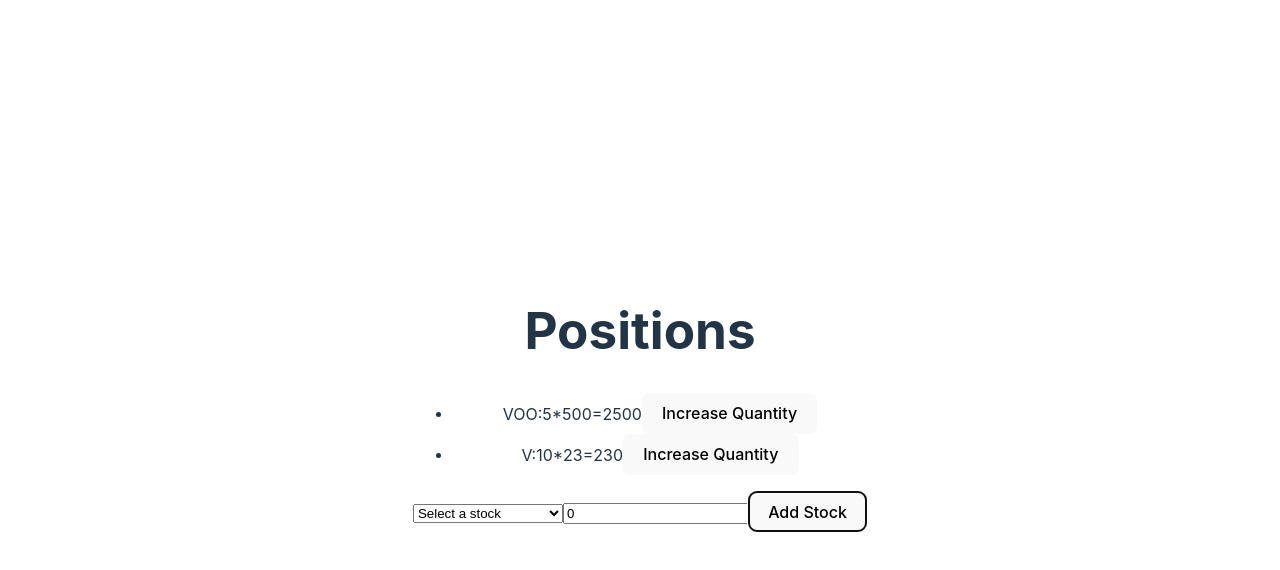
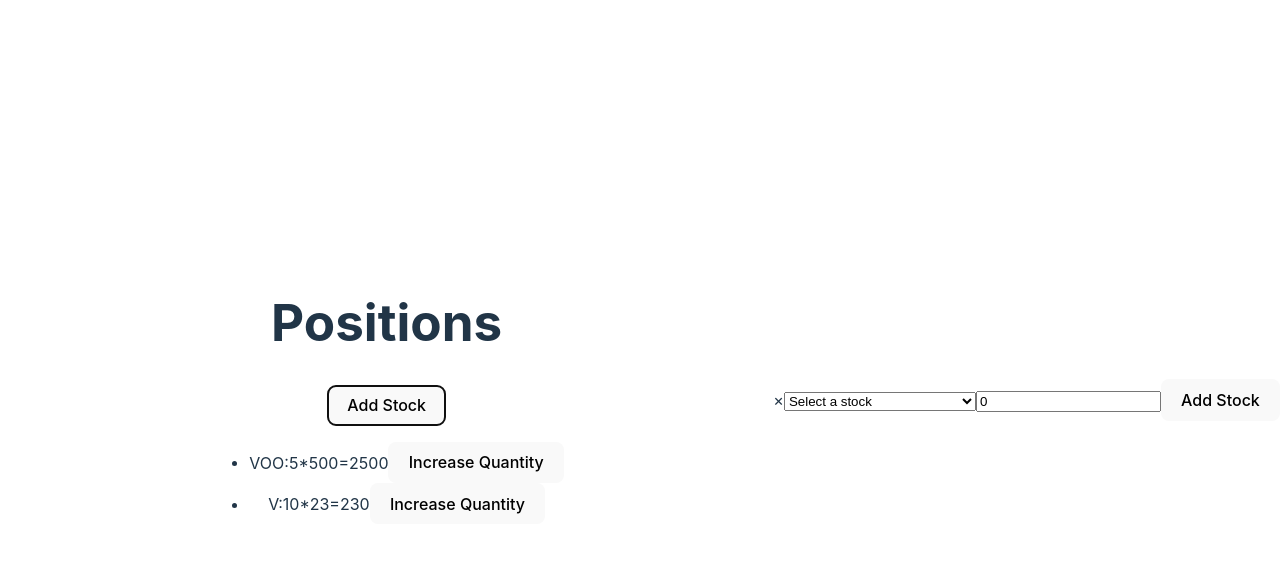
Before and after one commit to qiujames/portfolio-manager, a React (Vite) app: page / in a window 1280 px wide. Both pictures are taken after a click on the button "Add Stock". Shown: the top 570 px of the page. Built offline with nearby package versions, Linux system fonts and the light colour scheme.

Commit message:
refactor add stock button

```diff
--- a/src/App.jsx
+++ b/src/App.jsx
@@ -6,10 +6,7 @@
 
 function App() {
   return (
-    <>
-      <Header />
-      <StockList />
-    </>
+    <StockList />
   );
 }
 
--- /dev/null
+++ b/src/components/AddStockButton.jsx
@@ -0,0 +1,42 @@
+import React, { useState } from 'react';
+import PropTypes from 'prop-types';
+import AddStockModal from '../portals/AddStockModal';
+
+function AddStockButton({ addableStocks, onAddStockHandler }) {
+  const [isModalOpen, setIsModalOpen] = useState(false);
+
+  const openModal = () => {
+    setIsModalOpen(true);
+  };
+
+  const closeModal = () => {
+    setIsModalOpen(false);
+  };
+
+  return (
+    <>
+      <button type="button" onClick={openModal}>Add Stock</button>
+      {isModalOpen
+        ? (
+          <AddStockModal
+            addableStocks={addableStocks}
+            onAddStockHandler={onAddStockHandler}
+            onClose={closeModal}
+          />
+        )
+        : null}
+    </>
+  );
+}
+
+AddStockButton.propTypes = {
+  addableStocks: PropTypes.arrayOf(
+    PropTypes.shape({
+      ticker: PropTypes.string.isRequired,
+      name: PropTypes.string.isRequired,
+    }),
+  ).isRequired,
+  onAddStockHandler: PropTypes.func.isRequired,
+};
+
+export default AddStockButton;
--- a/src/components/StockList.jsx
+++ b/src/components/StockList.jsx
@@ -1,5 +1,7 @@
 import React, { useState } from 'react';
 import Stock from './Stock';
+import Header from './Header';
+import AddStockButton from './AddStockButton';
 
 function StockList() {
   // TODO: read these from a db or have some user saved state
@@ -10,7 +12,7 @@
   ]);
 
   // TODO: Make this a global list, potentially from a file too
-  const addableStocks = [
+  const allStocks = [
     { ticker: 'AAPL', name: 'Apple Inc.' },
     { ticker: 'GOOGL', name: 'Alphabet Inc.' },
     { ticker: 'MSFT', name: 'Microsoft Corporation' },
@@ -18,31 +20,18 @@
     { ticker: 'TSLA', name: 'Tesla, Inc.' },
   ];
 
-  const [selectedStock, setSelectedStock] = useState('');
-  const [quantity, setQuantity] = useState(0);
+  const addableStocks = allStocks
+    .filter((stock) => !stocks.some((item) => item.ticker === stock.ticker));
 
-  const onStockSelectHandler = (event) => {
-    setSelectedStock(event.target.value);
-  };
-
-  const onStockQuantitySetHandler = (event) => {
-    setQuantity(event.target.value);
-  };
-
-  const onAddStackHandler = () => {
-    const quantityInt = parseInt(quantity, 10);
-    if (selectedStock && quantity > 0) {
-      setStocks((prevStocks) => [...prevStocks,
-        { ticker: selectedStock, quantity: quantityInt, value: 10 },
-      ]);
-      setSelectedStock('');
-      setQuantity(0);
-    }
+  const onAddStockHandler = (newStock) => {
+    setStocks((prevStocks) => [...prevStocks, { ...newStock }]);
   };
 
   // TODO: Split the Add a stock into components
   return (
     <>
+      <Header />
+      <AddStockButton addableStocks={addableStocks} onAddStockHandler={onAddStockHandler} />
       <ul>
         {stocks.map((stock) => (
           <Stock
@@ -53,18 +42,6 @@
           />
         ))}
       </ul>
-      <select value={selectedStock} onChange={onStockSelectHandler}>
-        <option value="">Select a stock</option>
-        {addableStocks
-          .filter((stock) => !stocks.some((item) => item.ticker === stock.ticker))
-          .map((stock) => (
-            <option key={stock.ticker} value={stock.ticker}>{stock.name}</option>
-          ))}
-      </select>
-      <input type="number" value={quantity} onChange={onStockQuantitySetHandler} />
-      <button type="button" onClick={onAddStackHandler}>
-        Add Stock
-      </button>
     </>
   );
 }
--- /dev/null
+++ b/src/portals/AddStockModal.jsx
@@ -0,0 +1,51 @@
+import React, { useState } from 'react';
+import { createPortal } from 'react-dom';
+
+function AddStockModal({ addableStocks, onAddStockHandler, onClose }) {
+  const [selectedStock, setSelectedStock] = useState('');
+  const [quantity, setQuantity] = useState(0);
+
+  const onStockSelectHandler = (event) => {
+    setSelectedStock(event.target.value);
+  };
+
+  const onStockQuantitySetHandler = (event) => {
+    setQuantity(event.target.value);
+  };
+
+  const onCreateStockHandler = () => {
+    const quantityInt = parseInt(quantity, 10);
+    if (selectedStock && quantityInt > 0) {
+      onAddStockHandler({ ticker: selectedStock, quantity: quantityInt, value: 10 });
+      setSelectedStock('');
+      setQuantity(0);
+      onClose();
+    }
+  };
+
+  return createPortal(
+    <div className="modal">
+      <div className="modal-content">
+        <span className="close" onClick={onClose}>&times;</span>
+        <select value={selectedStock} onChange={onStockSelectHandler}>
+          <option value="">Select a stock</option>
+          {addableStocks.map((stock) => (
+            <option key={stock.ticker} value={stock.ticker}>
+              {stock.ticker}
+              :
+              {' '}
+              {stock.name}
+            </option>
+          ))}
+        </select>
+        <input type="number" value={quantity} onChange={onStockQuantitySetHandler} />
+        <button type="button" onClick={onCreateStockHandler}>
+          Add Stock
+        </button>
+      </div>
+    </div>,
+    document.getElementById('modal'),
+  );
+}
+
+export default AddStockModal;
```
